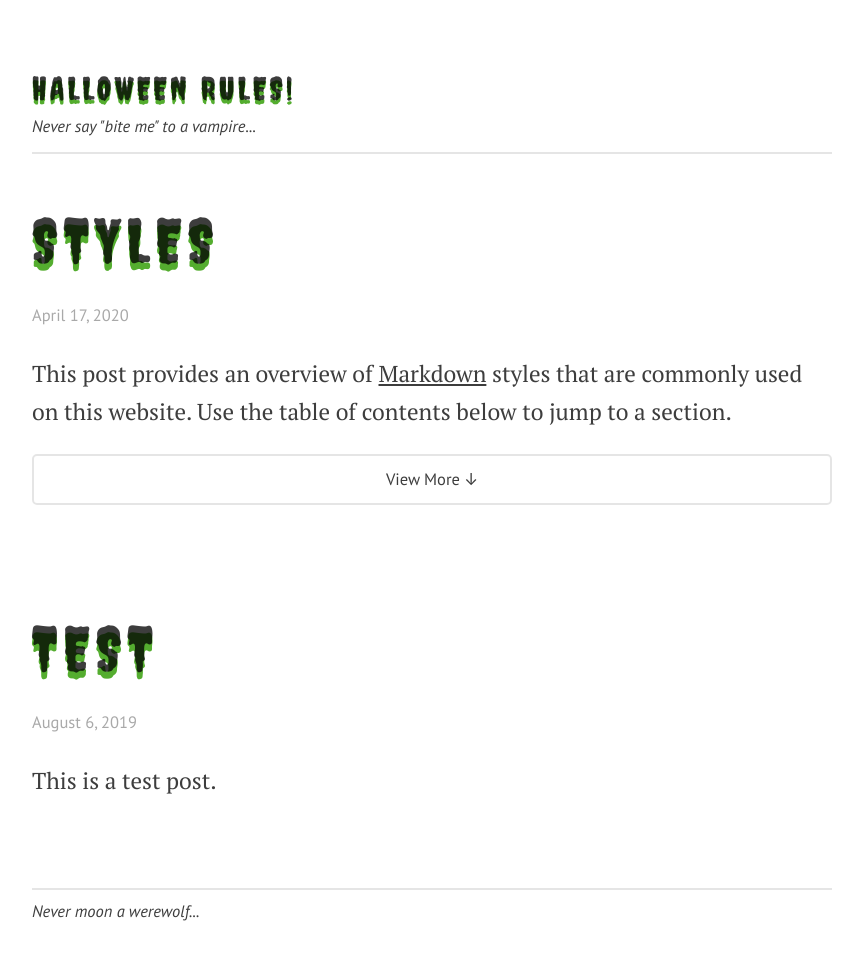
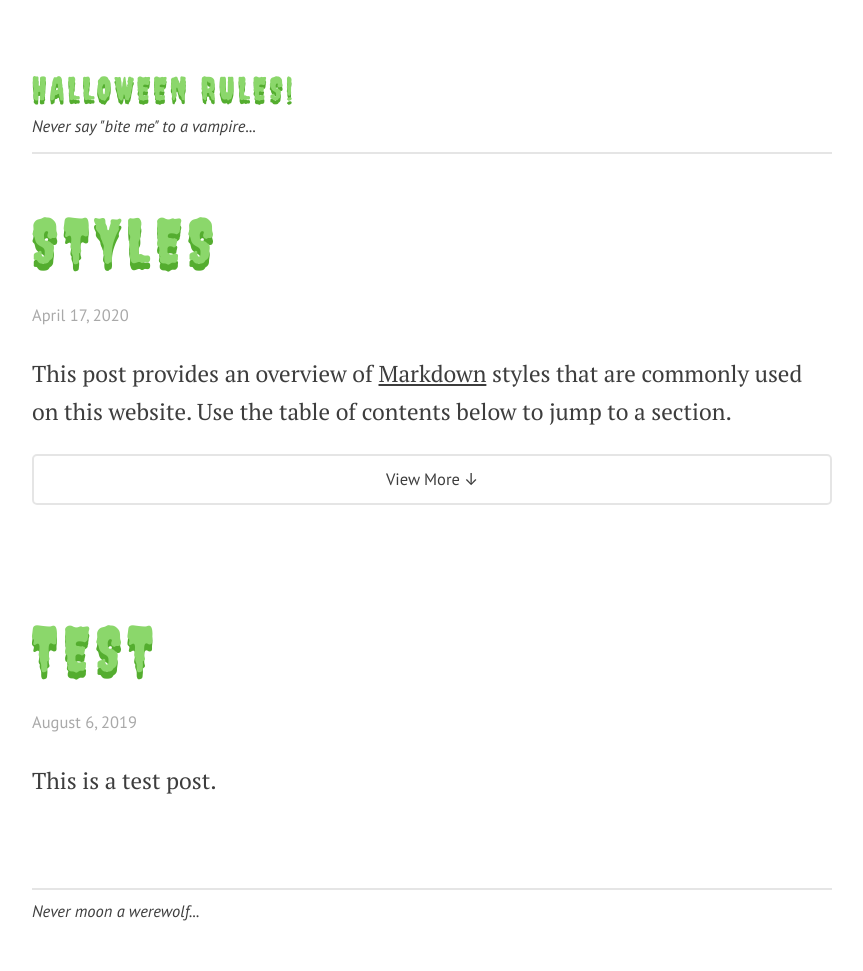
Before and after one commit to lmw13/lmw13, a Jekyll site: the page built from index.html, in a window 1280 px wide. Shown: the whole page, without its empty margins (208-1071 px from the left). Built offline with Jekyll 4.4.1, drawn with Linux system fonts in a browser that asks for light colours; some web fonts are replaced; the list of posts is cut into pages by our own code.

Commit message:
Update style.css

```diff
--- a/css/style.css
+++ b/css/style.css
@@ -93,13 +93,13 @@ h3,
 .header {
 	font-family: 'Creepster', cursive;
 	font-weight: 400;
-	color: #8BD76B;
 	text-shadow: 0 .11em 0 #54ad2f;
 	text-transform: uppercase;
       	letter-spacing: 0.1em;
 }
 
 h1 {
+	color: #8BD76B;
 	font-size: 3.2em;
 	line-height: 1.15em;
 }
@@ -111,7 +111,7 @@ h1 {
 }
 
 .header a {
-	color: color: #8BD76B;
+	color: #8BD76B;
 	text-decoration: none !important;
 }
 
@@ -125,12 +125,12 @@ h2 {
 }
 
 h2 a {
-	color: color: #8BD76B !important;
+	color: #8BD76B !important;
 	text-decoration: none !important;
 }
 
 h2 a:hover {
-	color: color: #8BD76B !important;
+	color: #8BD76B !important;
 	text-decoration: none;
 }
 
```
